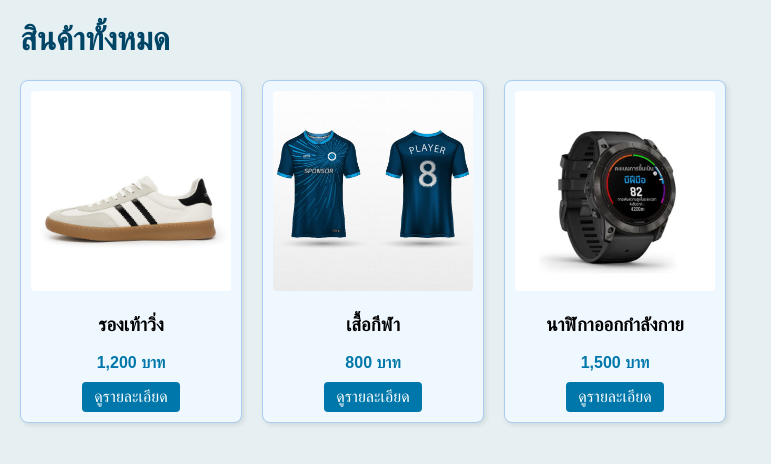
After one commit to longDo0Dev/my-first-website, a PHP site: page /index.php in a window 1280 px wide. The commit adds this page. Shown: the top 464 px of the page, without its empty margins (0-771 px from the left). Run offline with PHP 8.4, Linux system fonts and the light colour scheme.

Commit message:
อัปเดตไฟล์เว็บใหม่

```diff
--- /dev/null
+++ b/index.php
@@ -0,0 +1,28 @@
+<?php
+$products = [
+    1 => ['name' => 'รองเท้าวิ่ง', 'price' => 1200, 'image' => 'images/shoes.jpg'],
+    2 => ['name' => 'เสื้อกีฬา', 'price' => 800, 'image' => 'images/shirt.jpg'],
+    3 => ['name' => 'นาฬิกาออกกำลังกาย', 'price' => 1500, 'image' => 'images/watch.jpg'],
+];
+?>
+<!DOCTYPE html>
+<html lang="th">
+<head>
+    <meta charset="UTF-8" />
+    <title>ร้านขายสินค้าออนไลน์</title>
+    <link rel="stylesheet" href="style.css" />
+</head>
+<body>
+    <h1>สินค้าทั้งหมด</h1>
+    <div class="product-list">
+        <?php foreach ($products as $id => $product): ?>
+            <div class="product-item">
+                <img src="<?= htmlspecialchars($product['image']) ?>" alt="<?= htmlspecialchars($product['name']) ?>" />
+                <h3><?= htmlspecialchars($product['name']) ?></h3>
+                <p class="price"><?= number_format($product['price']) ?> บาท</p>
+                <a href="product.php?id=<?= $id ?>" class="btn">ดูรายละเอียด</a>
+            </div>
+        <?php endforeach; ?>
+    </div>
+</body>
+</html>
--- a/style.css
+++ b/style.css
@@ -1,88 +1,50 @@
-/* style.css */
 body {
-    font-family: "Segoe UI", Tahoma, Geneva, Verdana, sans-serif;
-    background-color: #e6f0f3;
-    color: #2c3e50;
-    padding: 20px;
-    max-width: 900px;
-    margin: auto;
+    font-family: Arial, sans-serif;
+    background-color: #e6f0f3; /* โทนสีเย็น */
+    margin: 20px;
 }
-h1, h2 {
-    color: #1a3c40;
-    margin-bottom: 20px;
+
+h1 {
+    color: #004466;
 }
-a {
-    color: #1f8a70;
-    text-decoration: none;
-    font-weight: 600;
-}
-a:hover {
-    text-decoration: underline;
-}
-.container {
-    background-color: #ffffff;
-    padding: 25px;
-    border-radius: 10px;
-    box-shadow: 0 6px 15px rgba(31, 138, 112, 0.15);
-}
+
 .product-list {
     display: flex;
+    gap: 20px;
     flex-wrap: wrap;
-    gap: 20px;
-    justify-content: center;
 }
+
 .product-item {
-    background-color: #f0fafb;
-    border: 1px solid #c3e3e8;
-    border-radius: 10px;
-    width: 250px;
-    padding: 15px;
-    box-sizing: border-box;
+    background: #f0f8ff;
+    border: 1px solid #aaccee;
+    border-radius: 8px;
+    padding: 10px;
+    width: 200px;
+    box-shadow: 2px 2px 5px rgba(0,0,0,0.1);
     text-align: center;
-    transition: box-shadow 0.3s ease;
 }
-.product-item:hover {
-    box-shadow: 0 8px 20px rgba(31, 138, 112, 0.25);
-}
+
 .product-item img {
     max-width: 100%;
     height: auto;
-    border-radius: 8px;
-    margin-bottom: 15px;
+    border-radius: 4px;
 }
-.product-item h3 {
-    margin: 10px 0 8px 0;
-    color: #126a65;
+
+.price {
+    color: #0077aa;
+    font-weight: bold;
+    margin: 10px 0;
 }
-.product-item p.price {
-    font-weight: 700;
-    font-size: 18px;
-    color: #1f8a70;
-    margin-bottom: 12px;
+
+.btn {
+    display: inline-block;
+    padding: 6px 12px;
+    background-color: #0077aa;
+    color: white;
+    border-radius: 4px;
+    text-decoration: none;
 }
-button, .btn {
-    background-color: #1f8a70;
-    border: none;
-    color: white;
-    padding: 10px 20px;
-    font-weight: 600;
-    border-radius: 8px;
-    cursor: pointer;
-    transition: background-color 0.3s ease;
-    text-align: center;
-    display: inline-block;
-    font-size: 15px;
-    user-select: none;
+
+.btn:hover {
+    background-color: #005f7a;
 }
-button:hover, .btn:hover {
-    background-color: #126a65;
-}
-@media (max-width: 600px) {
-    .product-list {
-        flex-direction: column;
-        align-items: center;
-    }
-    .product-item {
-        width: 90%;
-    }
-}
```
Also changed, not shown: cart.php (deleted, +0 -82 lines), checkout.php (deleted, +0 -129 lines), index.html (deleted, +0 -34 lines), product.php (deleted, +0 -32 lines), remove_from_cart.php (deleted, +0 -11 lines), update_cart.php (deleted, +0 -17 lines), images/shirt.jpg (added), images/shoes.jpg (added), images/watch.jpg (added), 1 other file.
